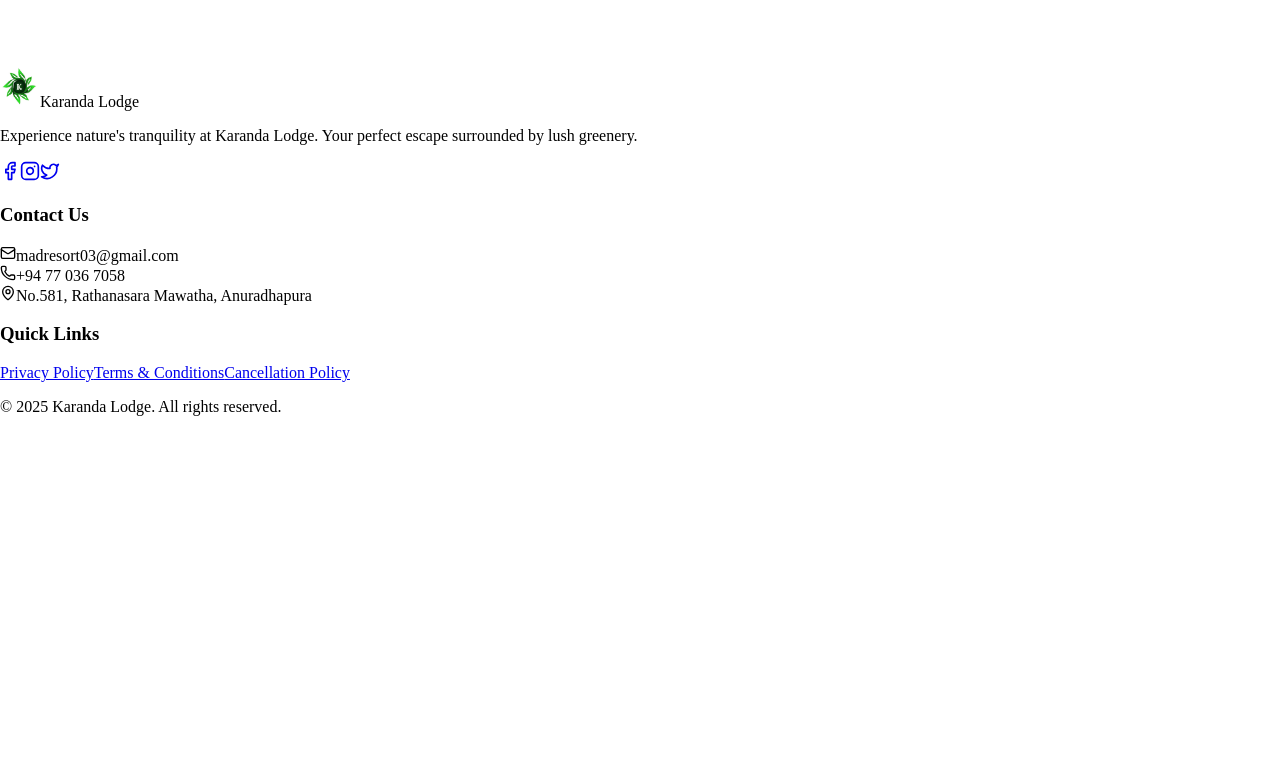
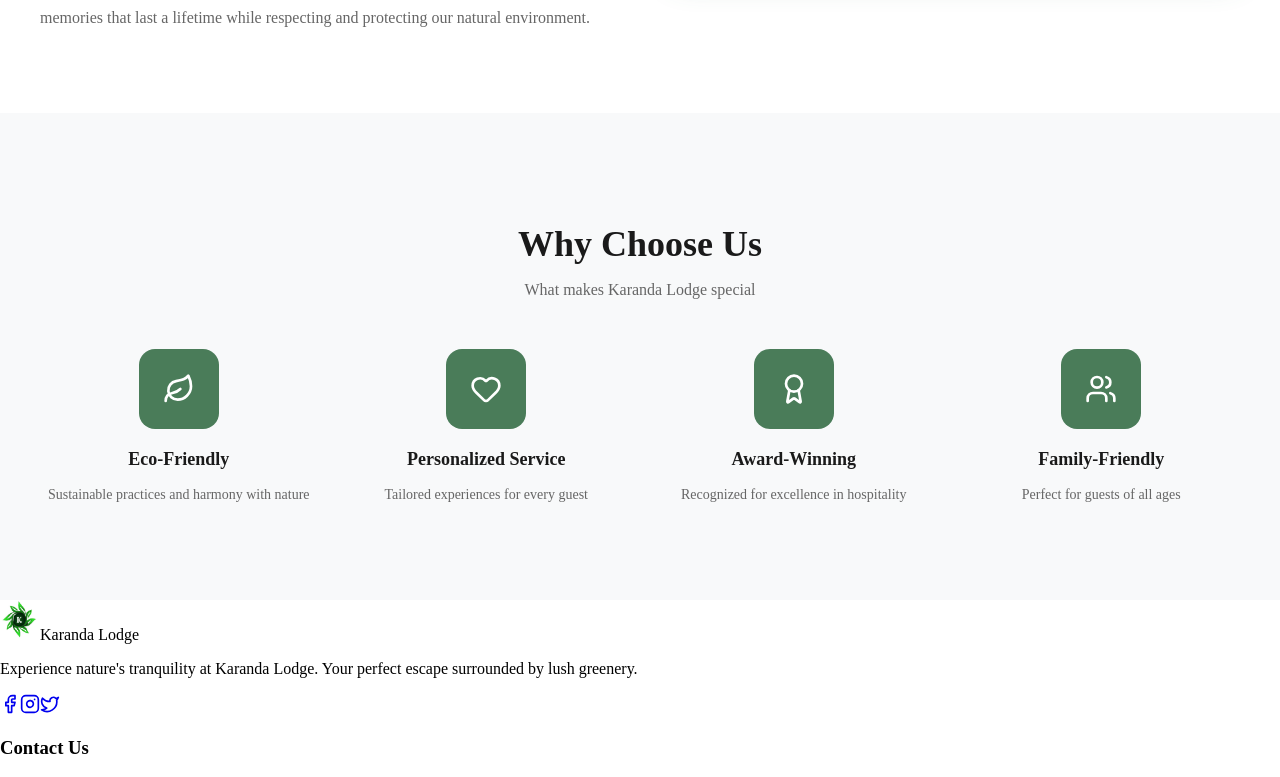
Before and after one commit to nandundasa/karanda_lodge_villa, a Next.js app in the folder karanda-lodge/: page /About in a window 1280 px wide. Shown: the part 703-1480 px from the top of the page. Before the commit the page ends 1135 px from the top, so only its background shows below. Built offline with nearby package versions, Linux system fonts and the light colour scheme.

Commit message:
Enhance About page with new features section

```diff
--- a/karanda-lodge/src/app/About/about.css
+++ b/karanda-lodge/src/app/About/about.css
@@ -1,7 +1,15 @@
 .about-page {
+  padding-top: 80px;
+}
+
+.story-wrapper {
+  background: #ffffff;
+  padding: 60px 20px;
+}
+
+.story-wrapper .about-content {
   max-width: 1200px;
   margin: 0 auto;
-  padding: 100px 20px 60px;
 }
 
 .about-content {
@@ -56,7 +64,74 @@
   opacity: 0.95;
 }
 
+.why-choose-wrapper {
+  background: #f8f9fa;
+  padding: 80px 20px;
+}
+
+.why-choose-section {
+  max-width: 1200px;
+  margin: 0 auto;
+  text-align: center;
+}
+
+.why-choose-section h2 {
+  font-size: 36px;
+  font-weight: 700;
+  color: #1a1a1a;
+  margin-bottom: 10px;
+}
+
+.subtitle {
+  font-size: 16px;
+  color: #666;
+  margin-bottom: 50px;
+}
+
+.features {
+  display: grid;
+  grid-template-columns: repeat(4, 1fr);
+  gap: 30px;
+}
+
+.feature-card {
+  text-align: center;
+}
+
+.feature-icon {
+  width: 80px;
+  height: 80px;
+  background: #4a7c59;
+  border-radius: 16px;
+  display: flex;
+  align-items: center;
+  justify-content: center;
+  margin: 0 auto 20px;
+  color: white;
+}
+
+.feature-card h3 {
+  font-size: 18px;
+  font-weight: 600;
+  color: #1a1a1a;
+  margin-bottom: 10px;
+}
+
+.feature-card p {
+  font-size: 14px;
+  color: #666;
+  line-height: 1.6;
+}
+
 @media (max-width: 968px) {
+  .story-wrapper {
+    padding: 40px 20px;
+  }
+
+  .why-choose-wrapper {
+    padding: 60px 20px;
+  }
+
   .about-content {
     grid-template-columns: 1fr;
     gap: 40px;
@@ -73,4 +148,23 @@
   .tree-section h2 {
     font-size: 24px;
   }
+
+  .features {
+    grid-template-columns: 1fr;
+    gap: 30px;
+  }
+
+  .why-choose-section h2 {
+    font-size: 28px;
+  }
+
+  .features {
+    grid-template-columns: repeat(2, 1fr);
+  }
 }
+
+@media (max-width: 640px) {
+  .features {
+    grid-template-columns: 1fr;
+  }
+}
--- a/karanda-lodge/src/app/About/page.tsx
+++ b/karanda-lodge/src/app/About/page.tsx
@@ -1,5 +1,5 @@
 "use client";
-import { Leaf } from "lucide-react";
+import { Leaf, Heart, Award, Users } from "lucide-react";
 import Navbar from "../components/Navbar";
 import Footer from "../components/Footer";
 import "./about.css";
@@ -9,7 +9,8 @@ export default function About() {
     <>
       <Navbar />
       <main className="about-page">
-        <div className="about-content">
+        <section className="story-wrapper">
+          <div className="about-content">
           <div className="story-section">
             <h1>Our Story</h1>
             <p>
@@ -47,6 +48,44 @@ export default function About() {
             </p>
           </div>
         </div>
+        </section>
+
+        <section className="why-choose-wrapper">
+          <div className="why-choose-section">
+          <h2>Why Choose Us</h2>
+          <p className="subtitle">What makes Karanda Lodge special</p>
+          <div className="features">
+            <div className="feature-card">
+              <div className="feature-icon">
+                <Leaf size={32} />
+              </div>
+              <h3>Eco-Friendly</h3>
+              <p>Sustainable practices and harmony with nature</p>
+            </div>
+            <div className="feature-card">
+              <div className="feature-icon">
+                <Heart size={32} />
+              </div>
+              <h3>Personalized Service</h3>
+              <p>Tailored experiences for every guest</p>
+            </div>
+            <div className="feature-card">
+              <div className="feature-icon">
+                <Award size={32} />
+              </div>
+              <h3>Award-Winning</h3>
+              <p>Recognized for excellence in hospitality</p>
+            </div>
+            <div className="feature-card">
+              <div className="feature-icon">
+                <Users size={32} />
+              </div>
+              <h3>Family-Friendly</h3>
+              <p>Perfect for guests of all ages</p>
+            </div>
+          </div>
+        </div>
+        </section>
       </main>
       <Footer />
     </>
```
